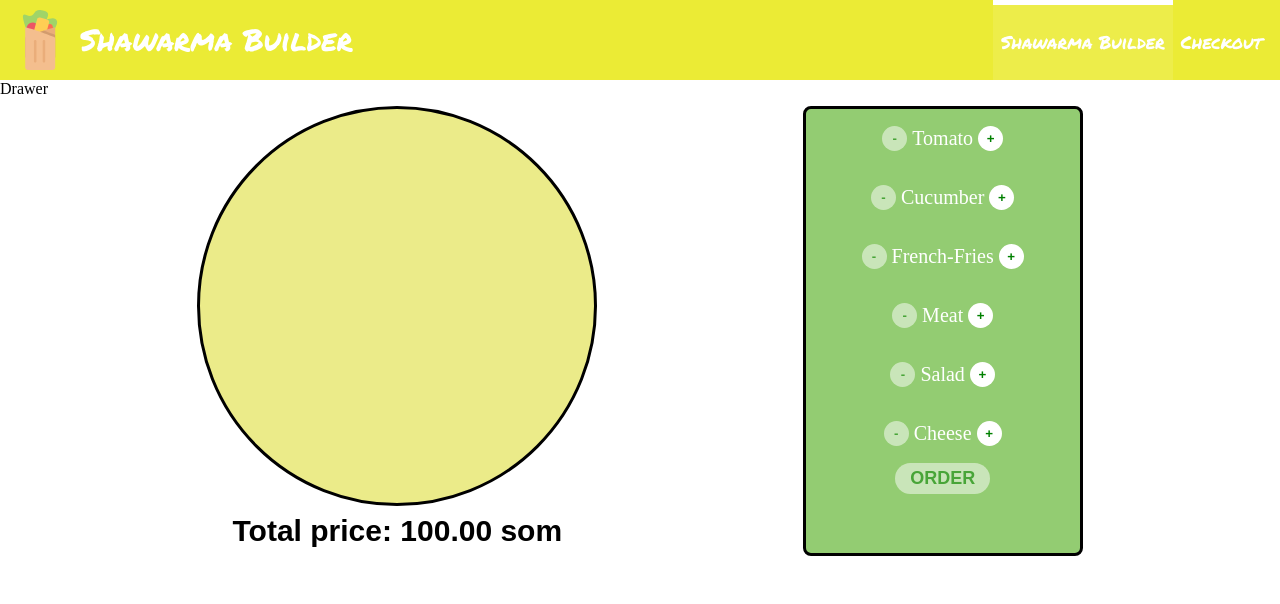
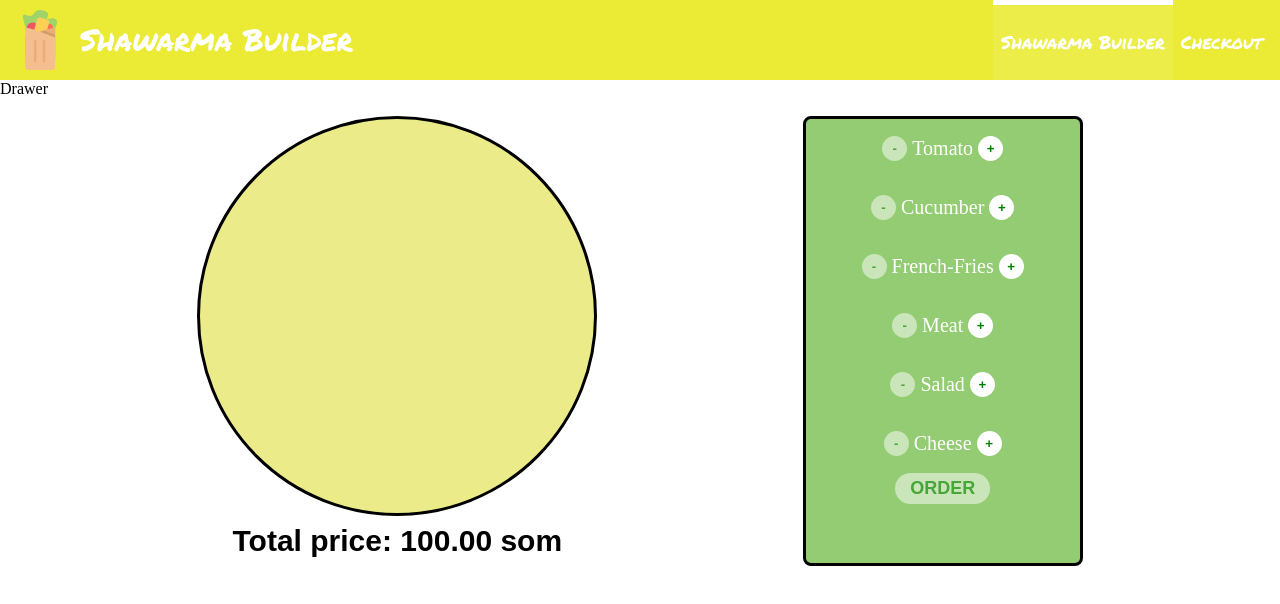
Before and after one commit to bayel-bakytov/shawarma-builder, a React (Create React App) app: page / in a window 1280 px wide. Shown: the top 604 px of the page. Built offline with nearby package versions, Linux system fonts and the light colour scheme.

Commit message:
Add padding top for Lauout component

```diff
--- a/src/components/Layout/Layout.js
+++ b/src/components/Layout/Layout.js
@@ -7,6 +7,8 @@ export default ({ children }) => (
   <div className={classes.Layout}>
     <Toolbar />
     <Drawer />
-    {children}
+    <main>
+       {children}
+    </main>
   </div>
 );
--- a/src/components/Layout/Layout.module.css
+++ b/src/components/Layout/Layout.module.css
@@ -0,0 +1,3 @@
+.Layout main{
+    padding-top:10px ;
+}
```
